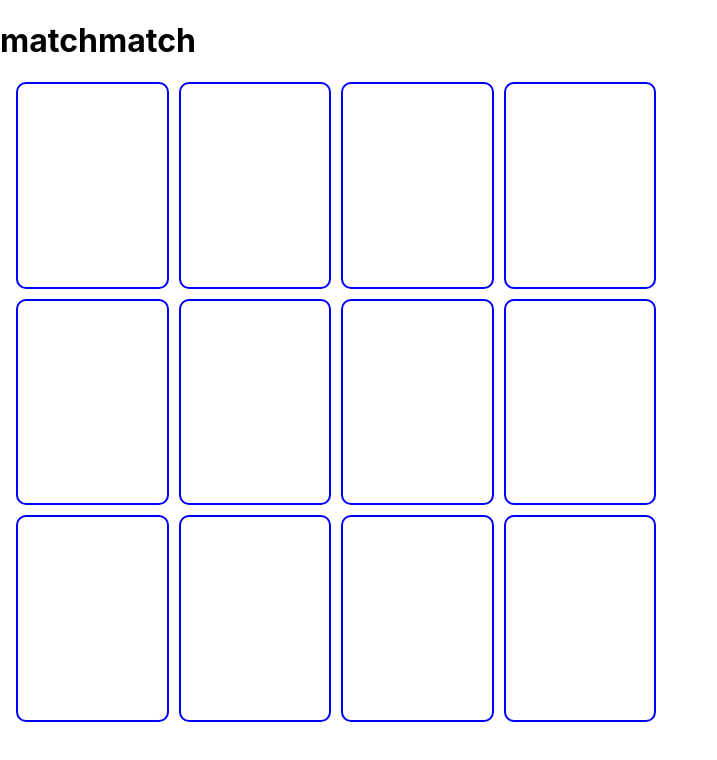
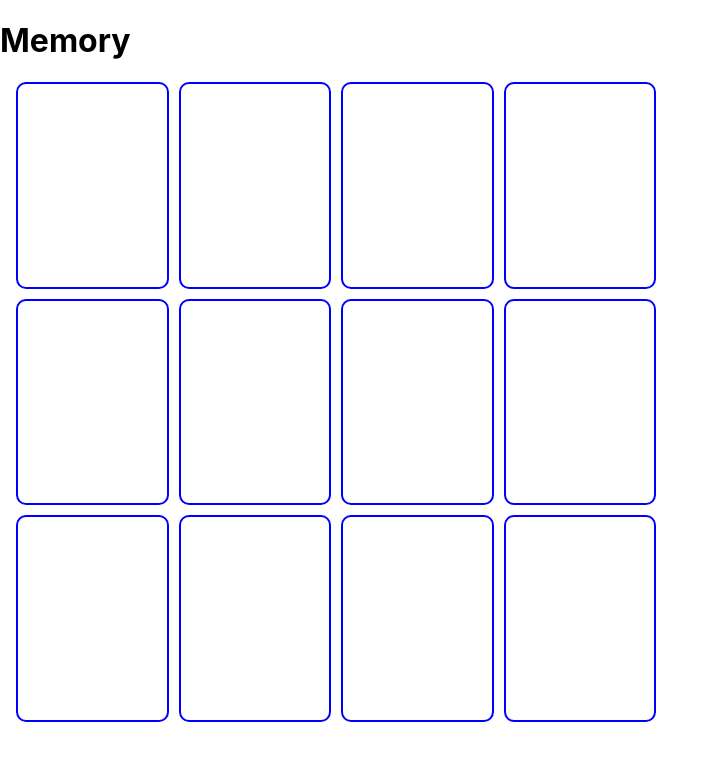
Before and after one commit to suketa/matchmatch, a React (Create React App) app: page / in a window 1280 px wide. Shown: the top 760 px of the page, without its empty margins (0-717 px from the left). Built offline with nearby package versions, Linux system fonts and the light colour scheme.

Commit message:
change title

```diff
--- a/src/components/GameBoard.js
+++ b/src/components/GameBoard.js
@@ -8,7 +8,7 @@ export const GameBoard = () => {
 
   return (
     <div>
-      <h1>matchmatch</h1>
+      <h1>Memory</h1>
       <div className="board">
         {cards.map(e => (
           <Card card={e} key={e.id} />
```
